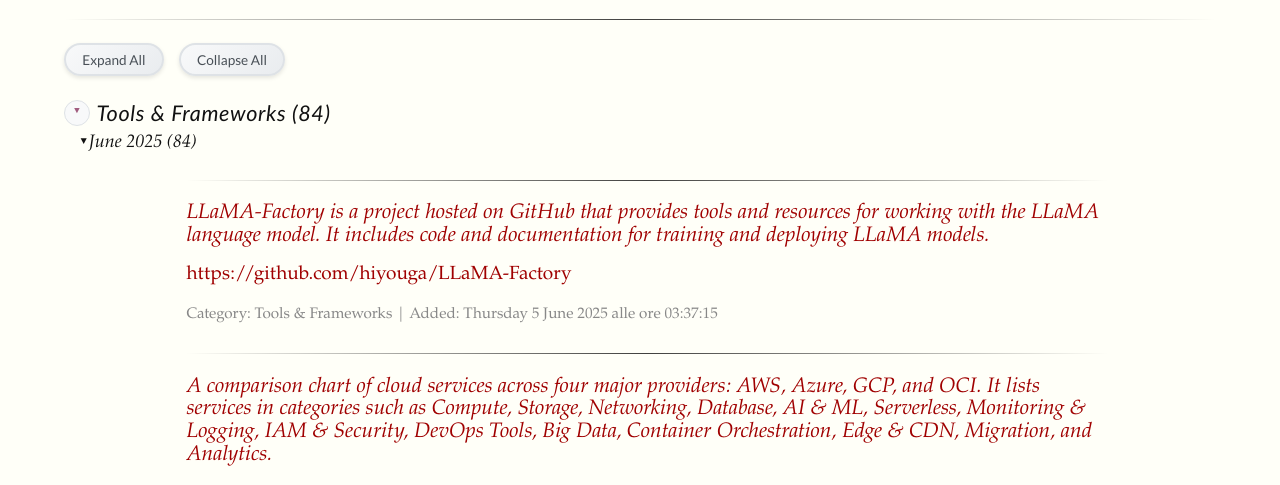
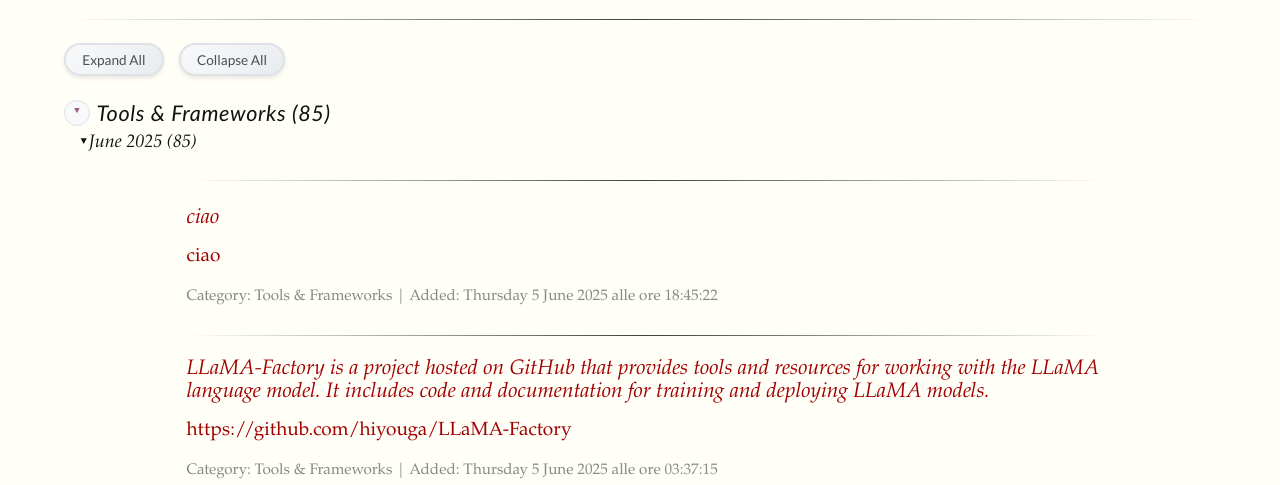
Before and after one commit to ltoscano/ltoscano.github.io, a website: page resources/index.html in a window 1280 px wide. Shown: the part 286-771 px from the top of the page. Drawn offline with nearby package versions, Linux system fonts and the light colour scheme; some packages are replaced by stand-ins of ours.

Commit message:
Update resources page

```diff
--- a/resources/index.html
+++ b/resources/index.html
@@ -301,17 +301,29 @@
         <div class="resources-category">
             <div class="category-header" onclick="toggleCategory('tools-&-frameworks')">
                 <span class="category-toggle" id="toggle-tools-&-frameworks">▼</span>
-                <h2 class="content-listing-header sans">Tools & Frameworks (84)</h2>
+                <h2 class="content-listing-header sans">Tools & Frameworks (85)</h2>
             </div>
             <div class="category-content expanded" id="content-tools-&-frameworks">
 
                 <div class="month-year-group">
                     <div class="month-year-header" onclick="toggleMonthYear('tools-&-frameworks-june-2025')">
                         <span class="month-year-toggle" id="toggle-tools-&-frameworks-june-2025">▼</span>
-                        <h3>June 2025 (84)</h3>
+                        <h3>June 2025 (85)</h3>
                     </div>
                     <div class="month-year-content expanded" id="content-tools-&-frameworks-june-2025">
                         <ul class="content-listing">
+
+                        <li class="listing resources-item">
+                            <hr class="slender" />
+                            <a href="ciao" target="_blank"><h3 class="contrast">ciao</h3></a>
+                            <div>
+                                <a href="ciao" target="_blank" title="ciao">ciao</a>
+                            </div>
+                            <div class="resources-meta">
+                                Category: Tools & Frameworks |
+                                Added: Thursday 5 June 2025 alle ore 18:45:22
+                            </div>
+                        </li>
 
                         <li class="listing resources-item">
                             <hr class="slender" />
```
